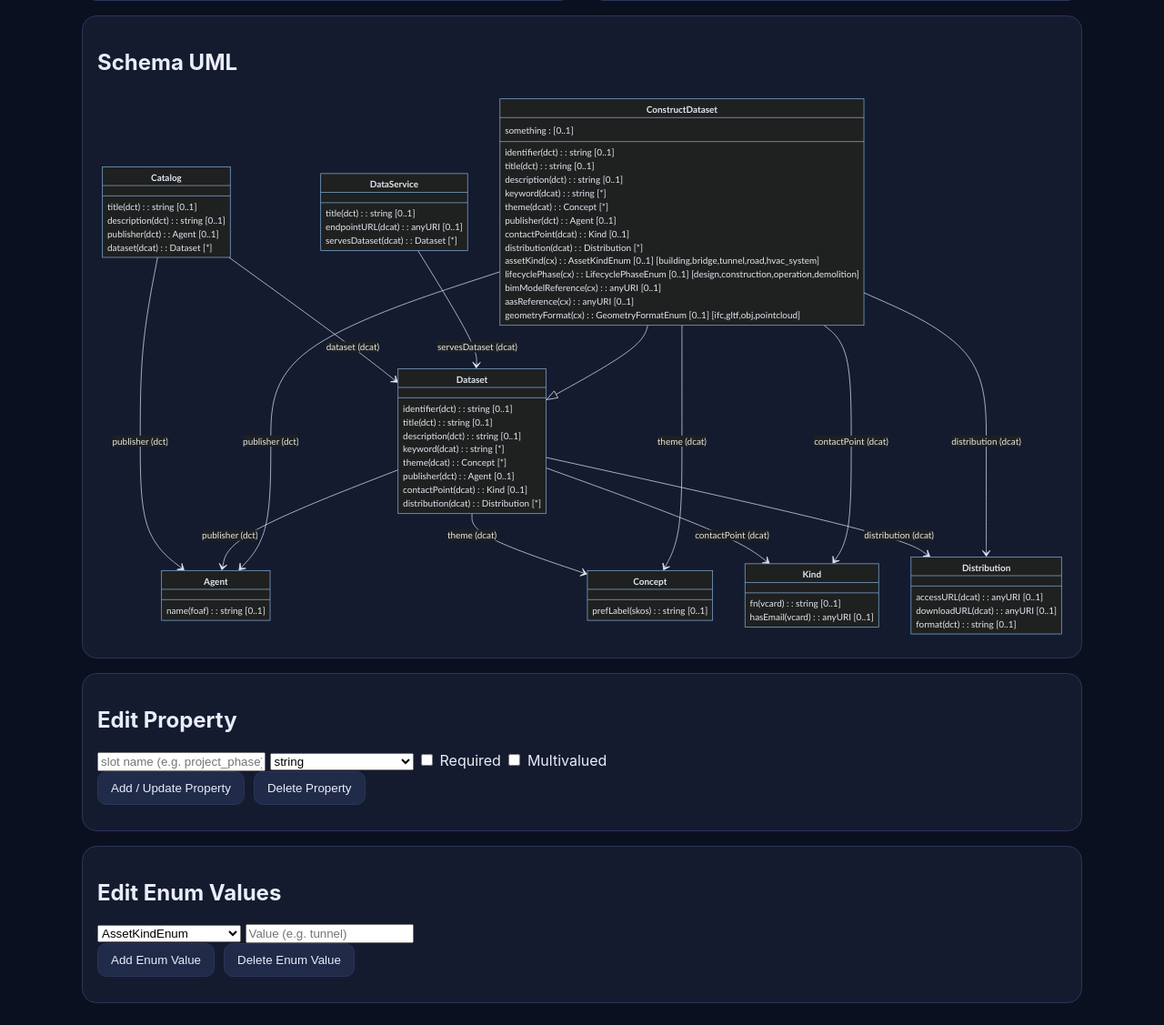
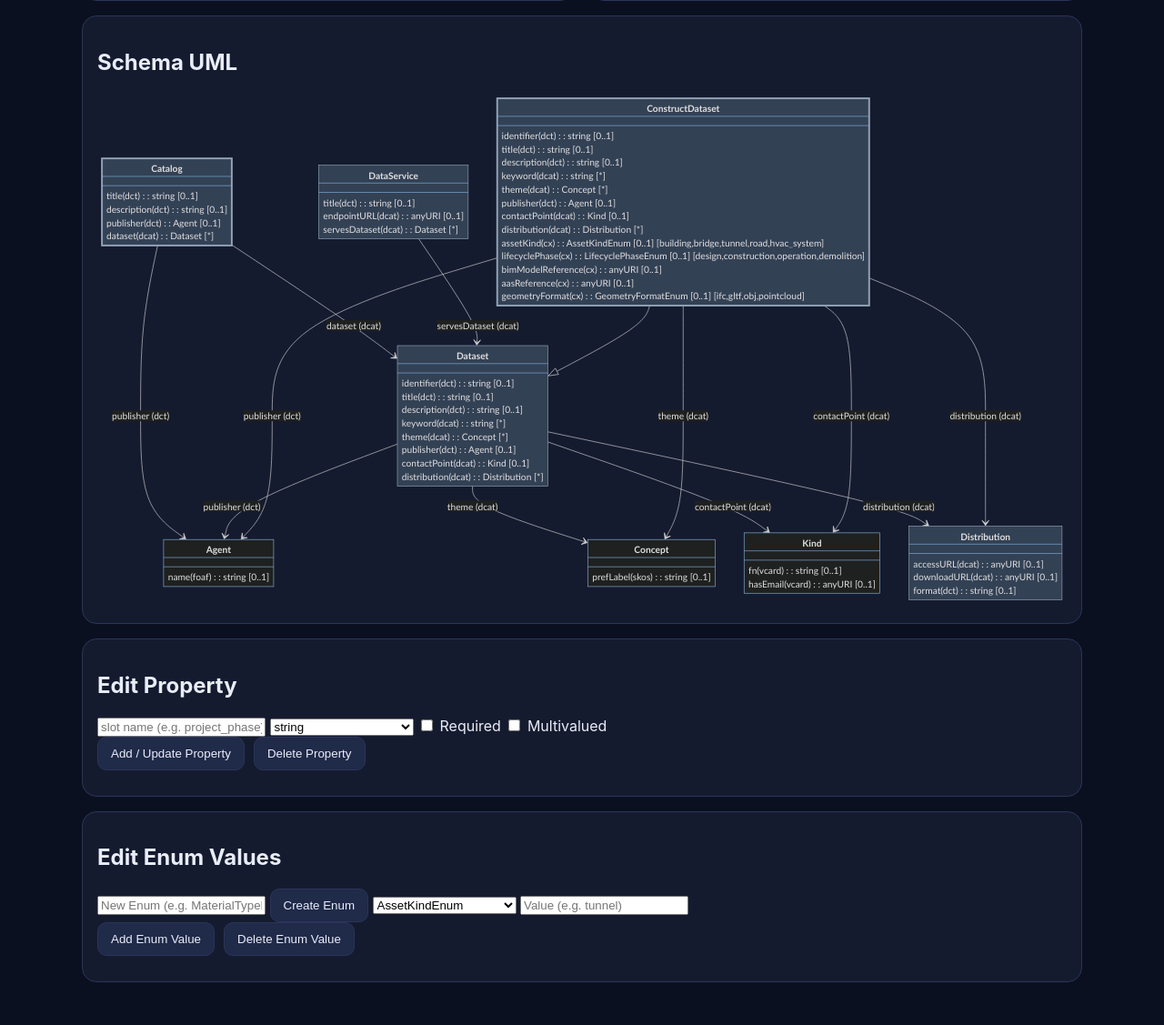
Before and after one commit to jundahuang9123/ConstructDCAT-with-LinkML, a FastAPI app: page / in a window 1280 px wide. Shown: the part 1214-2341 px from the top of the page at 91% size. After the commit the page ends 2294 px from the top, so only its background shows below. Run offline with FastAPI, Linux system fonts and the light colour scheme.

Commit message:
Add Enum types

```diff
--- a/backend/app/main.py
+++ b/backend/app/main.py
@@ -301,6 +301,24 @@ def add_enum_value(payload: dict):
 
     return {"status": "ok"}
 
+@app.post("/schema/add-enum")
+def add_enum(payload: dict):
+    schema_path = BASE_DIR / "schemas" / "construct_dcat.yaml"
+
+    with open(schema_path, encoding="utf-8") as f:
+        schema = yaml.safe_load(f)
+
+    enum_name = payload["enum_name"]
+
+    schema.setdefault("enums", {})[enum_name] = {
+        "permissible_values": {}
+    }
+
+    with open(schema_path, "w", encoding="utf-8") as f:
+        yaml.dump(schema, f, sort_keys=False)
+
+    return {"status": "ok"}
+
 @app.post("/schema/delete-slot")
 def delete_slot(payload: dict):
     schema_path = BASE_DIR / "schemas" / "construct_dcat.yaml"
--- a/backend/app/templates/index.html
+++ b/backend/app/templates/index.html
@@ -69,6 +69,9 @@
       <section class="panel">
         <h2>Edit Enum Values</h2>
 
+        <input id="new-enum-name" placeholder="New Enum (e.g. MaterialTypeEnum)" />
+        <button onclick="createEnum()">Create Enum</button>
+
         <select id="enum-name"></select>
 
         <input id="enum-value" placeholder="Value (e.g. tunnel)" />
@@ -100,23 +103,19 @@
 
           mermaid.initialize({
             startOnLoad: false,
-            theme: "dark",
-            themeVariables: {
-              primaryColor: "#1e293b",
-              primaryBorderColor: "#a78bfa",
-              primaryTextColor: "#e2e8f0",
-              lineColor: "#e2e8f0",
-              textColor: "#e2e8f0",
-              classText: "#e2e8f0",
-              fontSize: "14px"
-            }
+            theme: "dark"
           });
 
           const renderResult = await mermaid.render(
             "umlDiagramSvg_" + Date.now(),
             data.mermaid
           );
+
           diagram.innerHTML = renderResult.svg;
+
+          // 🔥 wait for DOM paint
+          setTimeout(colorUMLClasses, 50);
+
         } catch (err) {
           diagram.textContent = "Failed to load UML";
           console.error("UML render error:", err);
@@ -207,6 +206,23 @@
         await loadUML();
       }
 
+      async function createEnum() {
+        const name = document.getElementById("new-enum-name").value;
+
+        await fetch("/schema/add-enum", {
+          method: "POST",
+          headers: {
+            "Content-Type": "application/json"
+          },
+          body: JSON.stringify({
+            enum_name: name
+          })
+        });
+
+        await loadSchemaOptions();
+        await loadUML();
+      }
+
       async function addEnum() {
         const enumName = document.getElementById("enum-name").value;
         const value = document.getElementById("enum-value").value;
@@ -278,6 +294,44 @@
         }
       }
 
+
+      function colorUMLClasses() {
+        const svg = document.querySelector("#diagram svg");
+        if (!svg) return;
+
+        const cxClasses = new Set(["ConstructDataset"]);
+
+        const nodes = svg.querySelectorAll("g");
+
+        nodes.forEach(node => {
+          const text = node.textContent || "";
+
+          // detect class by name appearing in group
+          if (text.includes("ConstructDataset")) {
+            const rect = node.querySelector("rect");
+            if (rect) {
+              rect.style.fill = "#7c3aed";
+              rect.style.stroke = "#c4b5fd";
+              rect.style.strokeWidth = "3px";
+            }
+          }
+
+          // base classes (optional)
+          if (
+            text.includes("Dataset") ||
+            text.includes("Distribution") ||
+            text.includes("Catalog")
+          ) {
+            const rect = node.querySelector("rect");
+            if (rect) {
+              rect.style.fill = "#334155";
+              rect.style.stroke = "#94a3b8";
+            }
+          }
+        });
+      }
+
+
       window.addEventListener("DOMContentLoaded", async () => {
         await loadSchemaOptions();
         await loadUML();
--- a/schemas/construct_dcat.yaml
+++ b/schemas/construct_dcat.yaml
@@ -16,7 +16,6 @@ classes:
     - bim_model_ref
     - aas_ref
     - geometry_format
-    - something
 slots:
   asset_kind:
     slot_uri: cx:assetKind
@@ -33,10 +32,6 @@ slots:
   geometry_format:
     slot_uri: cx:geometryFormat
     range: GeometryFormatEnum
-  something:
-    range: ''
-    required: false
-    multivalued: false
 enums:
   AssetKindEnum:
     permissible_values:
```
